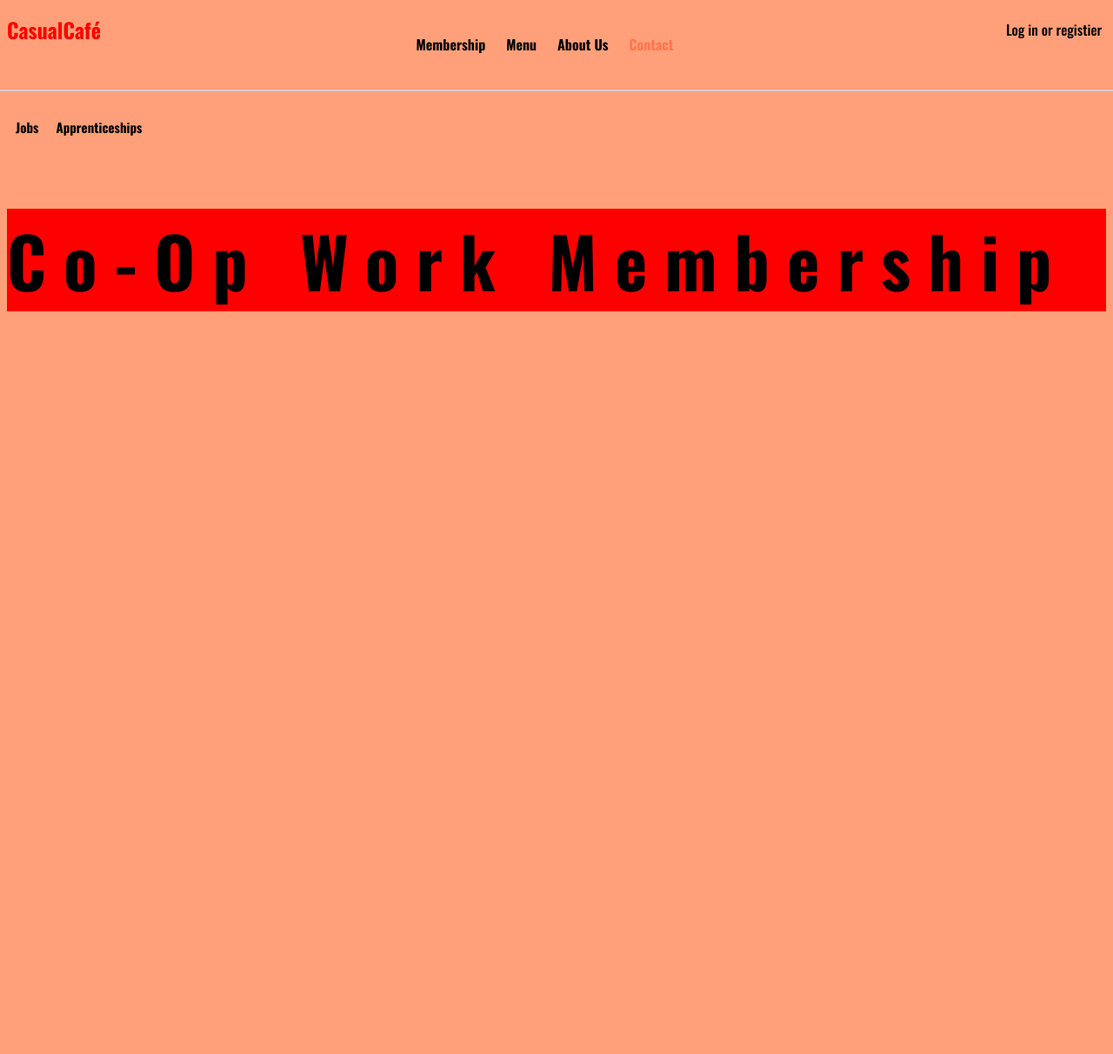
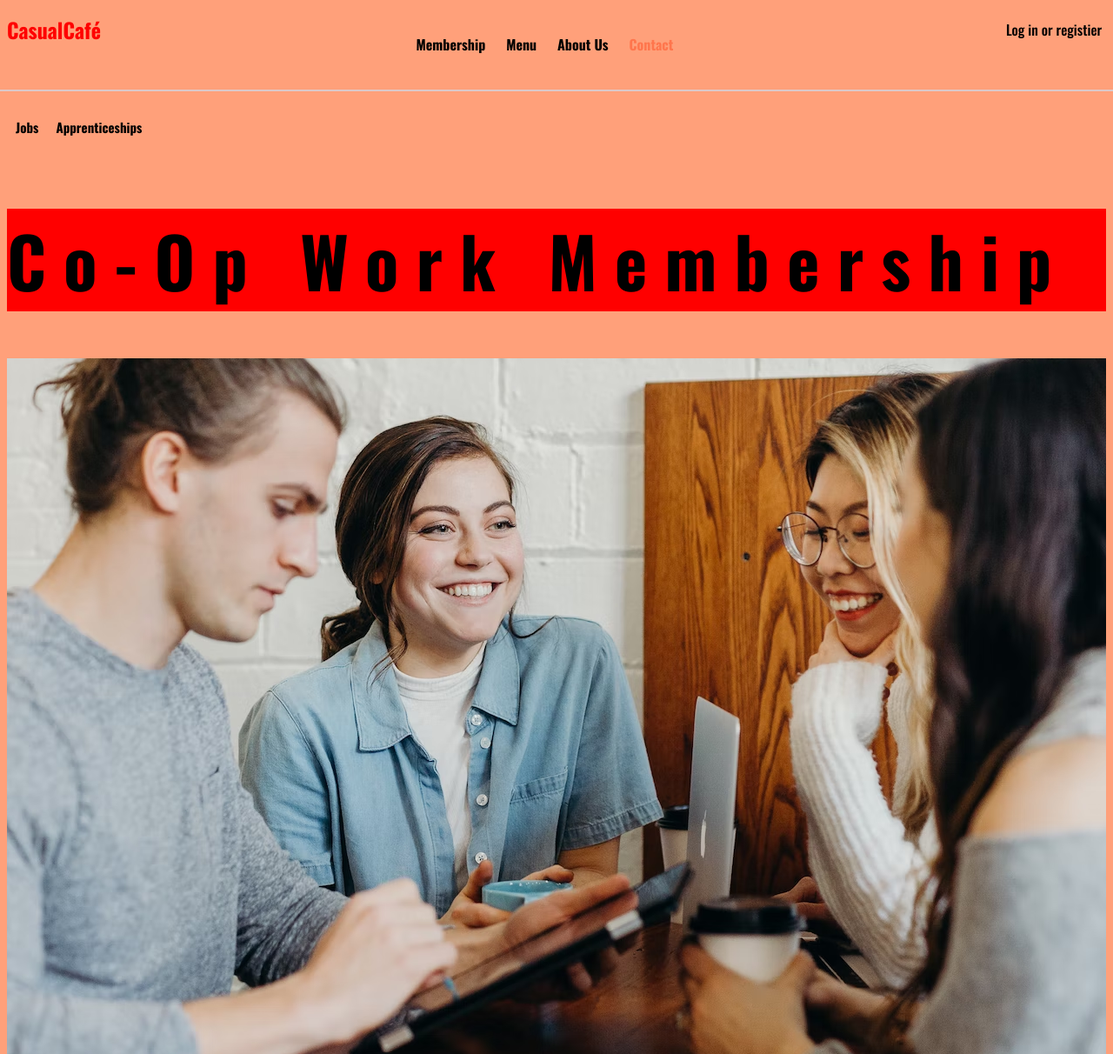
Before and after one commit to HarryCen1/CafeWebite2, a plain HTML site: page Membership.html in a window 1280 px wide. Shown: the top 1212 px of the page at 87% size. Drawn offline with nearby package versions, Linux system fonts and the light colour scheme; the site is published under a folder, as on GitHub Pages, so addresses that start at the root find nothing.

Commit message:
Update Membership.css

```diff
--- a/Project 7 Makeup/Membership.css
+++ b/Project 7 Makeup/Membership.css
@@ -17,7 +17,7 @@ body {
 }
 
 .Membership-Hero-Image {
-    background-image: url(/Images/Office.8.avif);
+    background-image: url(../Images/Office.8.avif);
     width: 100%;
     min-height: 100vh;
     background-repeat: no-repeat;
```
